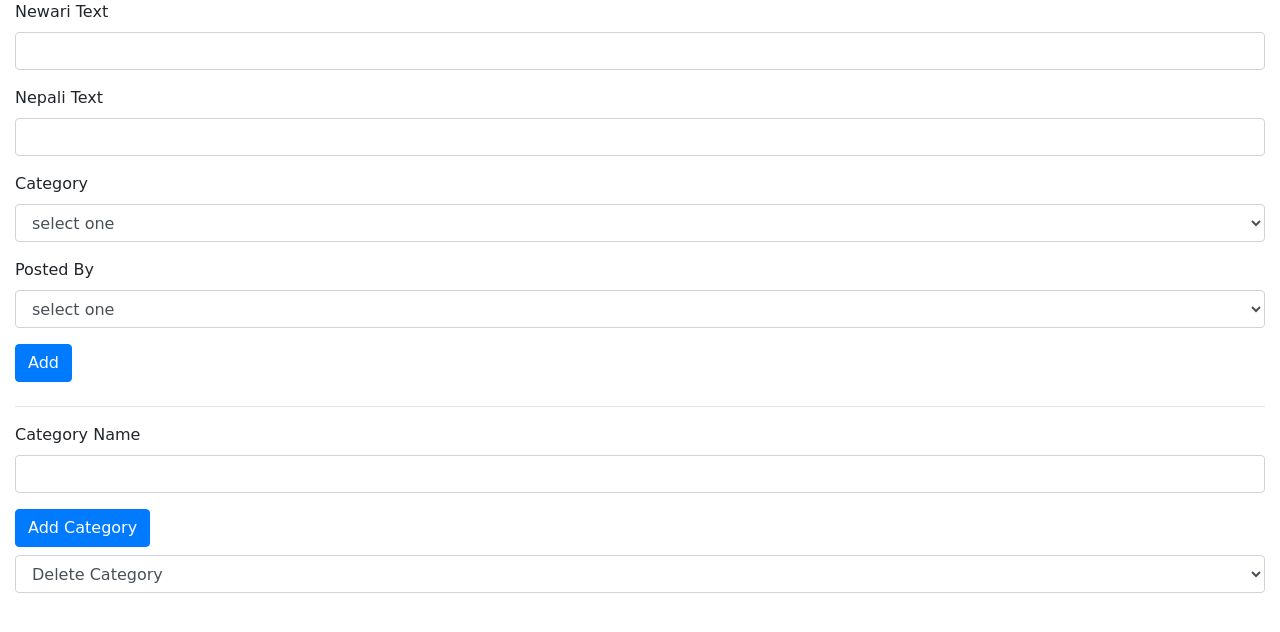
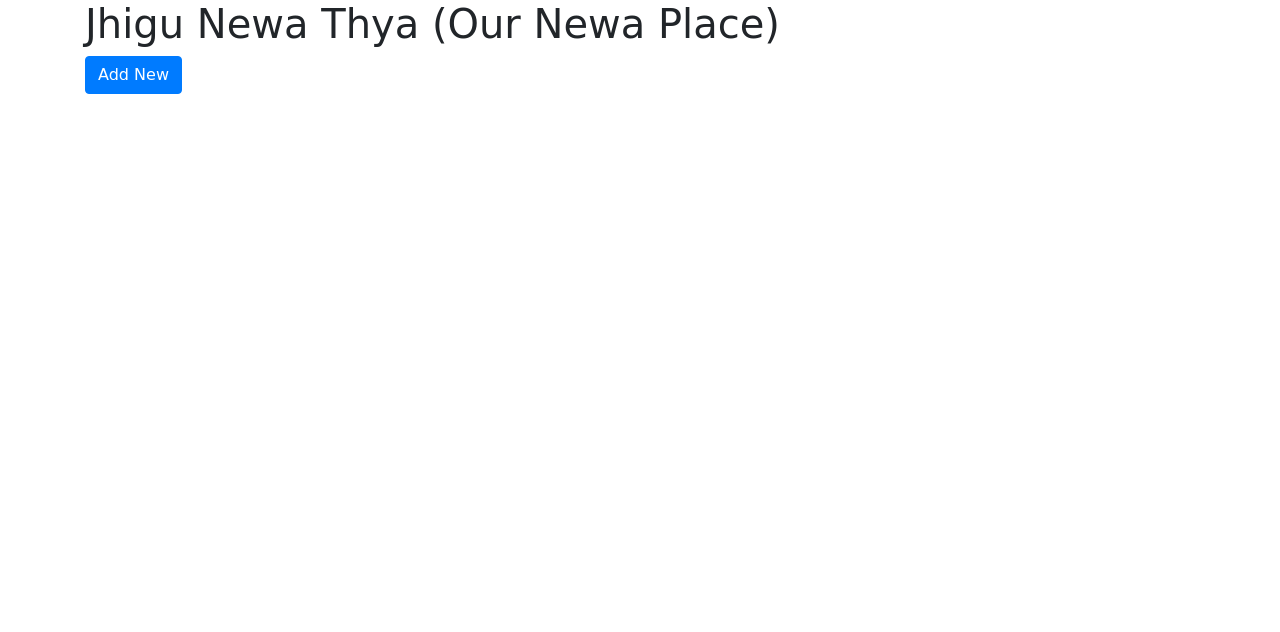
Before and after one commit to praash47/newari-db, a plain HTML site: page index.html in a window 1280 px wide. Drawn offline with nearby package versions, Linux system fonts and the light colour scheme; a web font is replaced by a local one.

Commit message:
Update index.html

```diff
--- a/index.html
+++ b/index.html
@@ -6,48 +6,56 @@
 	<link rel="stylesheet" type="text/css" href="style.css">
 </head>
 <body>
-	<div class="container-fluid">
-		<form autocomplete="off">
+<div class="container">
+	<h1>Jhigu Newa Thya (Our Newa Place)</h1>
+		<!-- Button trigger modal -->
+	<!-- Large modal -->
+	<button type="button" class="btn btn-primary" data-toggle="modal" data-target=".bd-example-modal-lg">Add New</button>
+
+	<div class="modal fade bd-example-modal-lg" tabindex="-1" role="dialog" aria-labelledby="myLargeModalLabel" aria-hidden="true">
+	  <div class="modal-dialog modal-lg" role="document">
+	    <div class="modal-content">
+	      <div class="modal-header">
+	          <h5 class="modal-title" id="exampleModalLabel">Add New Translation</h5>
+	          <button type="button" class="close" data-dismiss="modal" aria-label="Close">
+	            <span aria-hidden="true">&times;</span>
+	          </button>
+	        </div>
+	        <div class="modal-body">
 	          <div class="form-group">
-			    <label for="newari-text">Newari Text</label>
-			    <input type="text" class="form-control" id="newari-text">
+	              <label for="formGroupExampleInput">Newari Text</label>
+	              <input type="text" class="form-control" id="formGroupExampleInput">
 	            </div>
 	            <div class="form-group">
-			    <label for="nepali-text">Nepali Text</label>
-			    <input type="text" class="form-control" id="nepali-text">
+	              <label for="formGroupExampleInput2">Nepali Text</label>
+	              <input type="text" class="form-control" id="formGroupExampleInput2">
 	            </div>
 	            <div class="form-group">
-			  <label for="category">Category</label>
-			  <select class="form-control" id="category">
-			    <option disabled="disabled" selected="selected">select one</option>
+	                <label for="exampleFormControlSelect1">Category</label>
+	                <select class="form-control" id="exampleFormControlSelect1">
+	                  <option>No category yet</option>
 	                </select>
 	            </div>
 	            <div class="form-group">
-			  <label for="posted-by">Posted By</label>
-			  <select class="form-control" id="posted-by">
-			    <option disabled="disabled" selected="selected">select one</option>
+	                <label for="exampleFormControlSelect1">Posted By:</label>
+	                <select class="form-control" id="exampleFormControlSelect1">
+	                  <option selected="selected" disabled="disabled">select one</option>
 	                  <option>praash47</option>
 	                  <option>sstha.menu 🌸</option>
 	                </select>
 	              </div>
-			 <button type="submit" class="btn btn-primary mb-2">Add</button>
-		</form>
-		<hr>
-		<form autocomplete="off">
-			<div class="form-group">
-			    <label for="newari-text">Category Name</label>
-			    <input type="text" class="form-control" id="newari-text">
 	        </div>
-			 <button type="submit" class="btn btn-primary mb-2">Add Category</button>
-			  <select class="form-control" id="posted-by">
-			    <option disabled="disabled" selected="selected">Delete Category</option>
-			    <option>praash47</option>
-			    <option>sstha.menu 🌸</option>
-			  </select>
-		</form>
+	        <div class="modal-footer">
+	          <button type="button" class="btn btn-secondary" data-dismiss="modal">Close</button>
+	          <button type="button" class="btn btn-primary">Add</button>
 	        </div>
-
-	<script src="https://stackpath.bootstrapcdn.com/bootstrap/4.4.1/js/bootstrap.min.js"></script>
+	      </div>
+	    </div>
+	  </div>
+	</div>
 	<script src="script.js"></script>
+	<script src="https://code.jquery.com/jquery-3.4.1.slim.min.js" integrity="sha384-J6qa4849blE2+poT4WnyKhv5vZF5SrPo0iEjwBvKU7imGFAV0wwj1yYfoRSJoZ+n" crossorigin="anonymous"></script>
+	<script src="https://cdn.jsdelivr.net/npm/popper.js@1.16.0/dist/umd/popper.min.js" integrity="sha384-Q6E9RHvbIyZFJoft+2mJbHaEWldlvI9IOYy5n3zV9zzTtmI3UksdQRVvoxMfooAo" crossorigin="anonymous"></script>
+	<script src="https://stackpath.bootstrapcdn.com/bootstrap/4.4.1/js/bootstrap.min.js" integrity="sha384-wfSDF2E50Y2D1uUdj0O3uMBJnjuUD4Ih7YwaYd1iqfktj0Uod8GCExl3Og8ifwB6" crossorigin="anonymous"></script>
 </body>
 </html>
```
Lines whose indentation alone changed are shown as unchanged.
